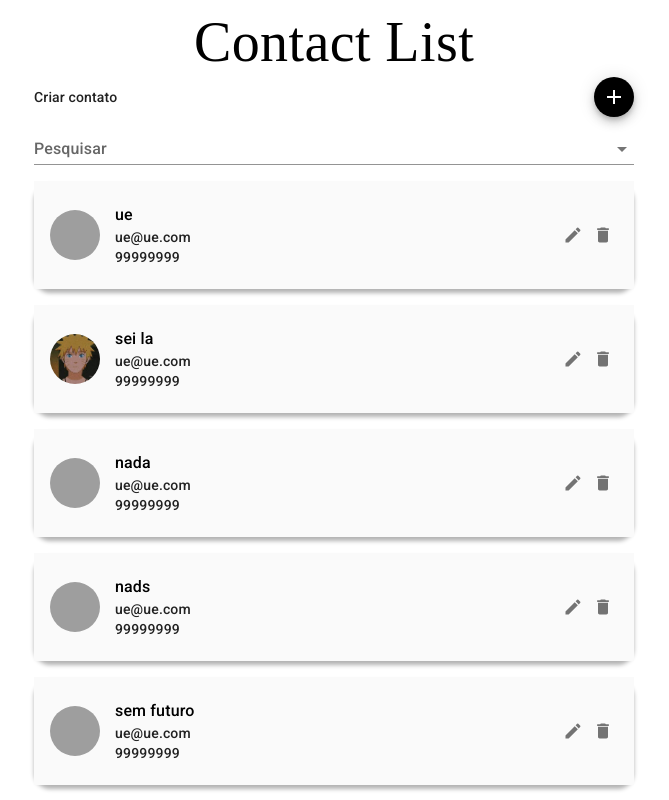
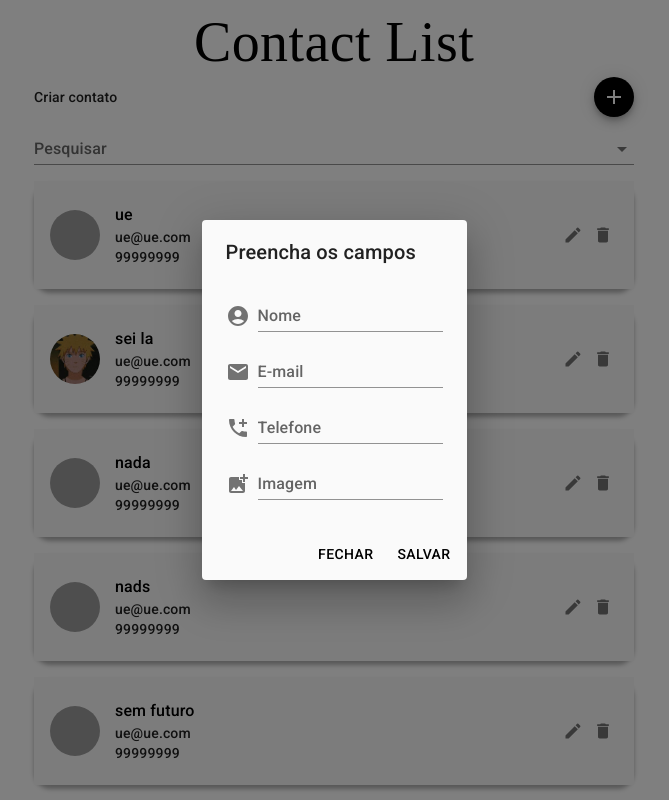
Before and after one commit to starunz/contact-list, a React (Create React App) app: page / in a window 1280 px wide. Both pictures are taken after a click on the button 920 px from the left and 97 px from the top of the page. Shown: the top 800 px of the page, without its empty margins (306-975 px from the left). Built offline with nearby package versions, Linux system fonts and the light colour scheme; grey boxes are pictures that could not be loaded; a web font is replaced by a local one.

Commit message:
chore: added inputs for creating contacts

```diff
--- a/src/components/createContact.tsx
+++ b/src/components/createContact.tsx
@@ -1,13 +1,48 @@
+import * as React from 'react';
+import { useState } from 'react';
+
 import {
 	Box,
+	Dialog,
+	DialogActions,
+	DialogContent,
+	DialogContentText,
+	DialogTitle,
 	Fab,
+	Slide,
 	Tooltip,
-	Typography
+	Typography,
+	Button,
+	TextField
 } from '@mui/material';
 
-import { Add } from '@mui/icons-material';
+import { TransitionProps } from '@mui/material/transitions';
+
+import { AccountCircle, Add } from '@mui/icons-material';
+import AddPhotoAlternateIcon from '@mui/icons-material/AddPhotoAlternate';
+import EmailIcon from '@mui/icons-material/Email';
+import AddIcCallIcon from '@mui/icons-material/AddIcCall';
+
+const Transition = React.forwardRef(function Transition(
+	props: TransitionProps & {
+    children: React.ReactElement<any, any>;
+  },
+	ref: React.Ref<unknown>,
+) {
+	return <Slide direction="down" ref={ref} {...props} />;
+});
 
 const CreateContact = () => {
+	const [open, setOpen] = useState(false);
+
+	const handleClickOpen = () => {
+		setOpen(true);
+	};
+
+	const handleClose = () => {
+		setOpen(false);
+	};
+
 	return (
 		<Box
 			sx={{
@@ -27,15 +62,57 @@ const CreateContact = () => {
 				Criar contato
 			</Typography>
 
+			<>
 				<Fab
 					color="primary"
 					aria-label="add"
 					sx={{ width: 40, height: 40 }}
 				>
 					<Tooltip title="Criar">
-					<Add />
+						<Add onClick={handleClickOpen}/>
 					</Tooltip>
 				</Fab>
+
+				<Dialog
+					open={open}
+					TransitionComponent={Transition}
+					keepMounted
+					onClose={handleClose}
+					aria-describedby="alert-dialog-slide-description"
+					maxWidth='sm'
+				>
+					<DialogTitle>{'Preencha os campos'}</DialogTitle>
+
+					<DialogContent>
+						<DialogContentText id="alert-dialog-slide-description">
+							<Box sx={{ display: 'flex', alignItems: 'flex-end', mb: 1 }}>
+								<AccountCircle sx={{ color: 'action.active', mr: 1, my: 0.5 }} />
+								<TextField id="input-with-sx" label="Nome" variant="standard" />
+							</Box>
+
+							<Box sx={{ display: 'flex', alignItems: 'flex-end', mb: 1 }}>
+								<EmailIcon sx={{ color: 'action.active', mr: 1, my: 0.5 }} />
+								<TextField id="input-with-sx" label="E-mail" variant="standard" />
+							</Box>
+
+							<Box sx={{ display: 'flex', alignItems: 'flex-end', mb: 1 }}>
+								<AddIcCallIcon sx={{ color: 'action.active', mr: 1, my: 0.5 }} />
+								<TextField id="input-with-sx" label="Telefone" variant="standard" />
+							</Box>
+
+							<Box sx={{ display: 'flex', alignItems: 'flex-end', mb: 1 }}>
+								<AddPhotoAlternateIcon sx={{ color: 'action.active', mr: 1, my: 0.5 }} />
+								<TextField id="input-with-sx" label="Imagem" variant="standard" />
+							</Box>
+						</DialogContentText>
+					</DialogContent>
+
+					<DialogActions>
+						<Button onClick={handleClose}>Fechar</Button>
+						<Button onClick={handleClose}>Salvar</Button>
+					</DialogActions>
+				</Dialog>
+			</>
 
 		</Box>
 	);
```
Lines whose indentation alone changed are shown as unchanged.
